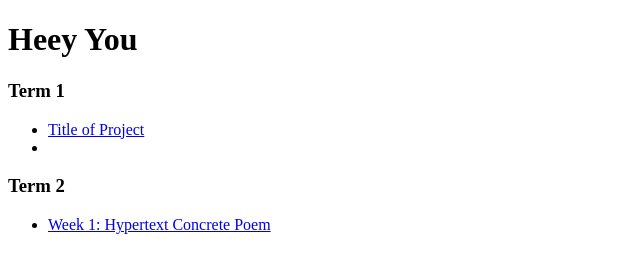
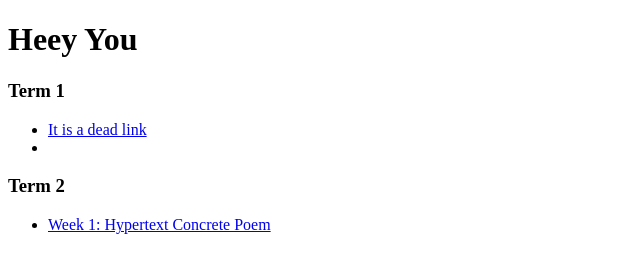
Before and after one commit to Cheerlizz/wcc2-portfolio, a plain HTML site: page index.html in a window 1280 px wide. Shown: the full height of the page, 0-640 px from the left. Drawn offline with Linux system fonts and the light colour scheme.

Commit message:
added a dead link

```diff
--- a/index.html
+++ b/index.html
@@ -19,7 +19,7 @@
         <ul>
             <li>
                 <!--This is a link, the href value should contain the url or relative path to a page. / means the root folder of the directory structure-->
-                <a href="/">Title of Project</a>
+                <a href="#">It is a dead link</a>
             </li>
             <li>
                 <!-- Keep adding as many new list items with links as you need-->
```
